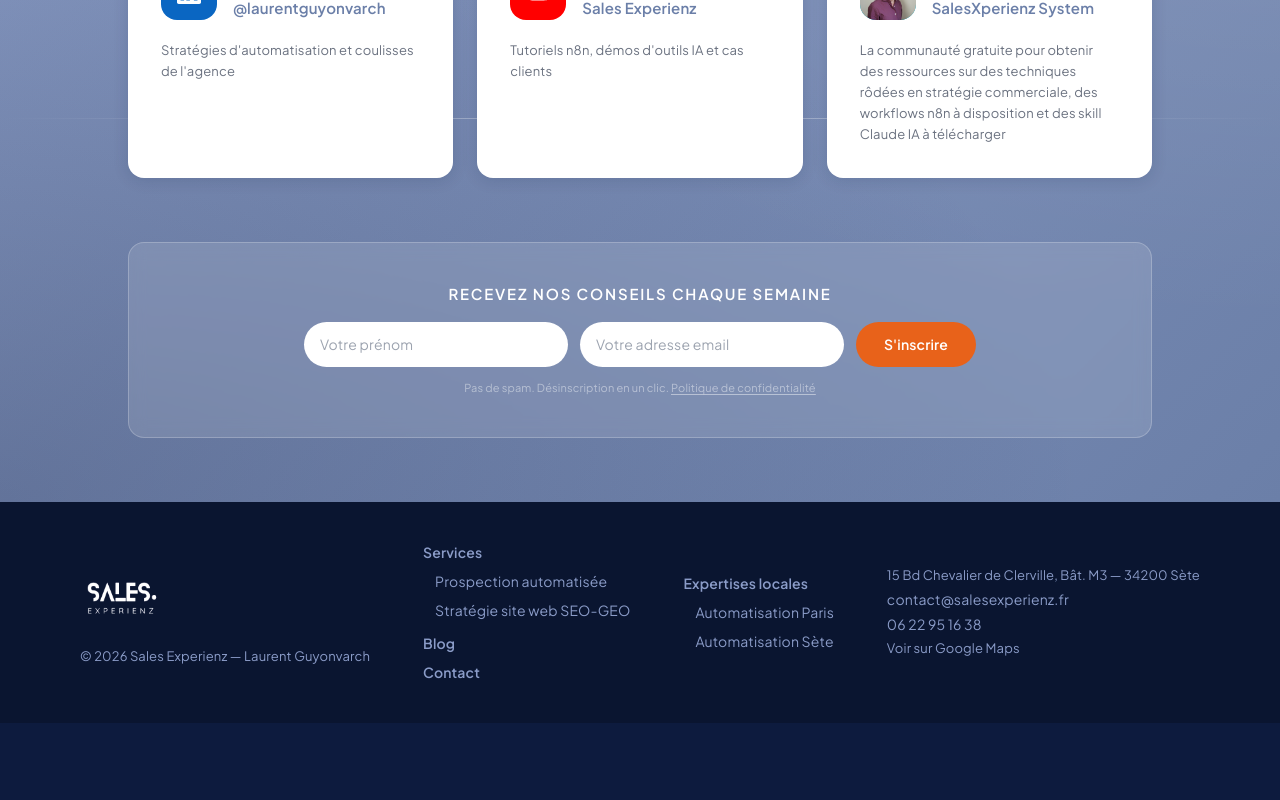
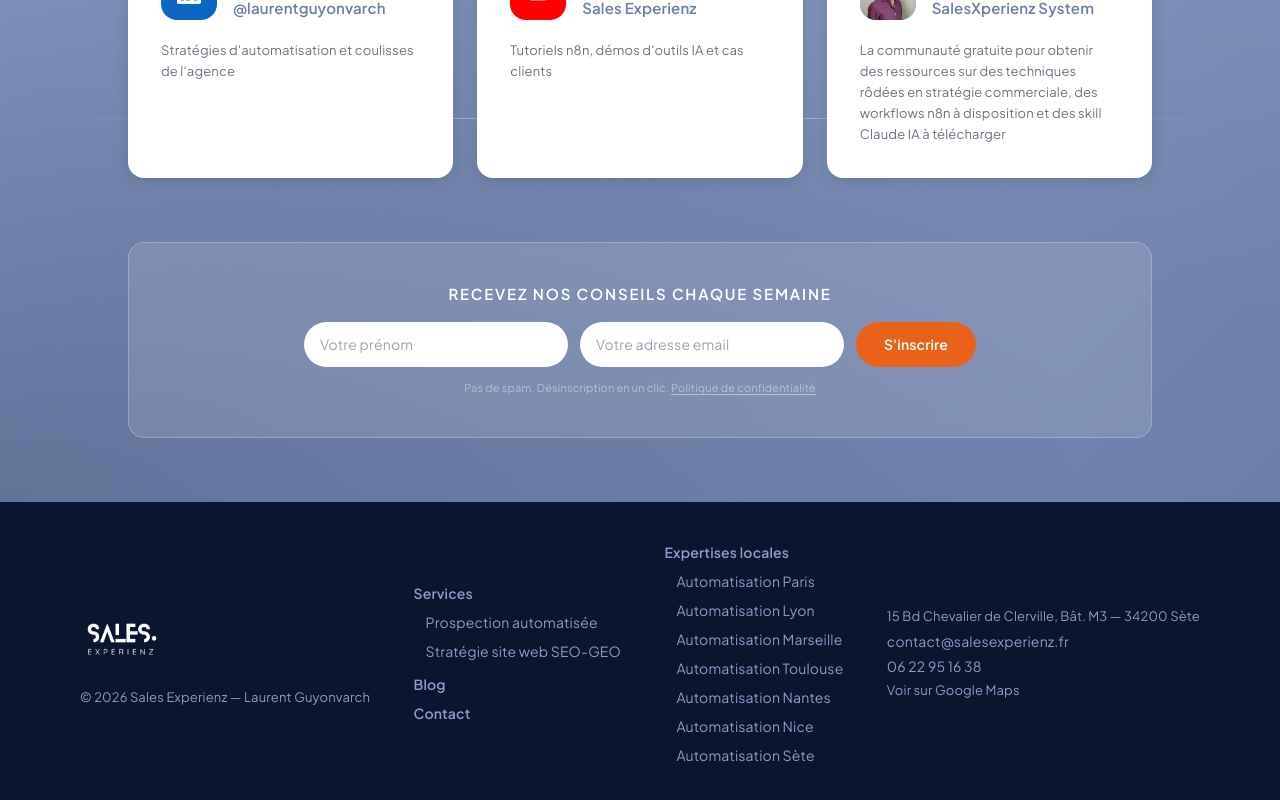
Before and after one commit to salesexperienz/site-web-salesexperienz, a Next.js app: page /blog/demo in a window 1280 px wide. Shown: the part 3606-4406 px from the top of the page. Before the commit the page ends 4329 px from the top, so only its background shows below. Built offline with nearby package versions, Linux system fonts and the light colour scheme.

Commit message:
feat: footer — ajout des 5 nouvelles villes dans Expertises locales
Lyon, Marseille, Toulouse, Nantes, Nice ajoutés aux côtés de Paris et Sète.

Co-Authored-By: Claude Sonnet 4.6 <noreply@anthropic.com>

```diff
--- a/components/Footer.tsx
+++ b/components/Footer.tsx
@@ -33,12 +33,13 @@ export default function Footer() {
           {/* Pages locales */}
           <div className="flex flex-col gap-2">
             <p className="font-body text-[14px] font-bold text-se-muted">Expertises locales</p>
-            <a href="/expert-automatisation-commerciale-paris" className="font-body text-[14px] text-se-muted hover:text-white transition-colors duration-200 pl-3">
-              Automatisation Paris
-            </a>
-            <a href="/agence-marketing-automatisation-sete" className="font-body text-[14px] text-se-muted hover:text-white transition-colors duration-200 pl-3">
-              Automatisation Sète
-            </a>
+            <a href="/expert-automatisation-commerciale-paris" className="font-body text-[14px] text-se-muted hover:text-white transition-colors duration-200 pl-3">Automatisation Paris</a>
+            <a href="/expert-automatisation-commerciale-lyon" className="font-body text-[14px] text-se-muted hover:text-white transition-colors duration-200 pl-3">Automatisation Lyon</a>
+            <a href="/expert-automatisation-commerciale-marseille" className="font-body text-[14px] text-se-muted hover:text-white transition-colors duration-200 pl-3">Automatisation Marseille</a>
+            <a href="/expert-automatisation-commerciale-toulouse" className="font-body text-[14px] text-se-muted hover:text-white transition-colors duration-200 pl-3">Automatisation Toulouse</a>
+            <a href="/expert-automatisation-commerciale-nantes" className="font-body text-[14px] text-se-muted hover:text-white transition-colors duration-200 pl-3">Automatisation Nantes</a>
+            <a href="/expert-automatisation-commerciale-nice" className="font-body text-[14px] text-se-muted hover:text-white transition-colors duration-200 pl-3">Automatisation Nice</a>
+            <a href="/agence-marketing-automatisation-sete" className="font-body text-[14px] text-se-muted hover:text-white transition-colors duration-200 pl-3">Automatisation Sète</a>
           </div>
 
           {/* Contact + NAP */}
```
